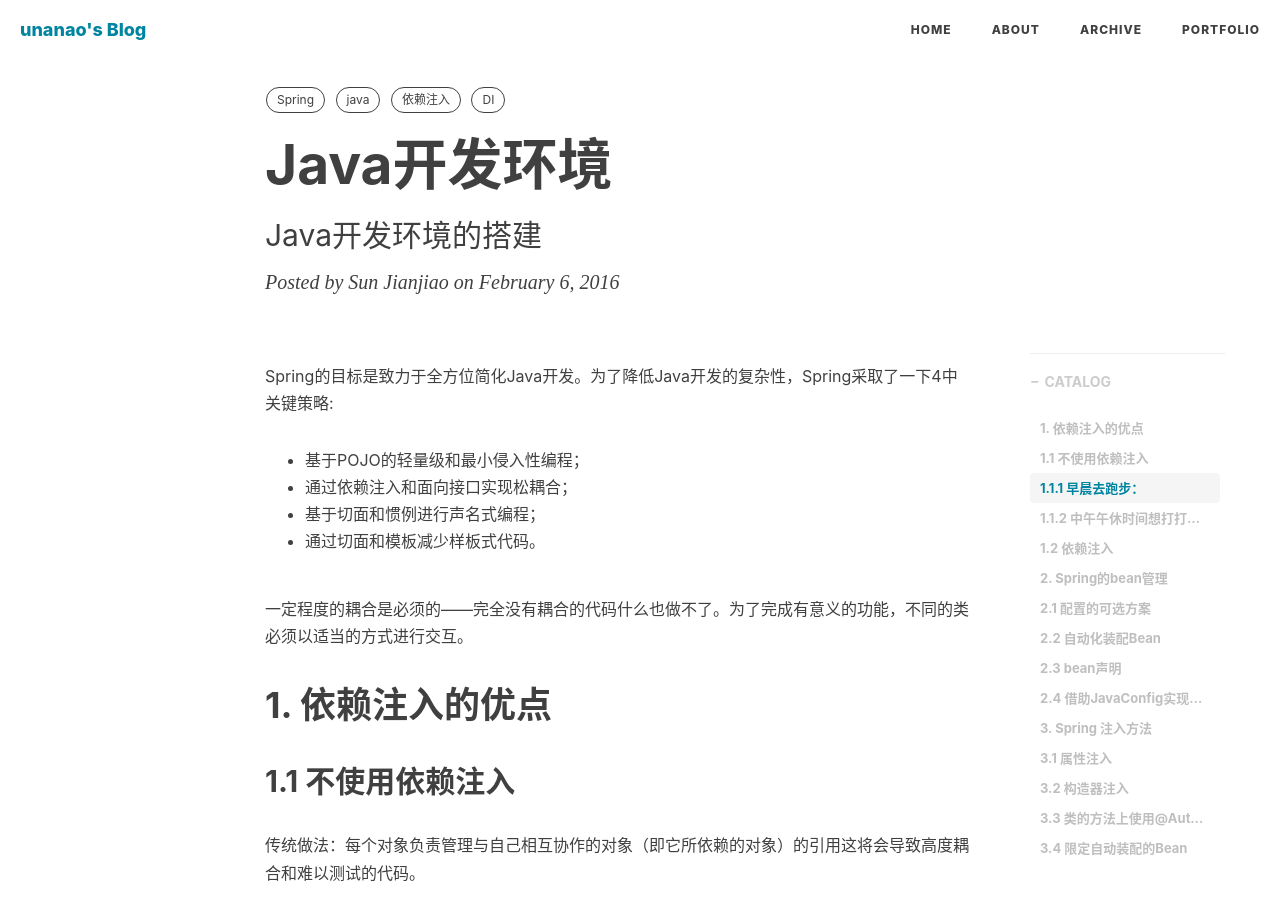
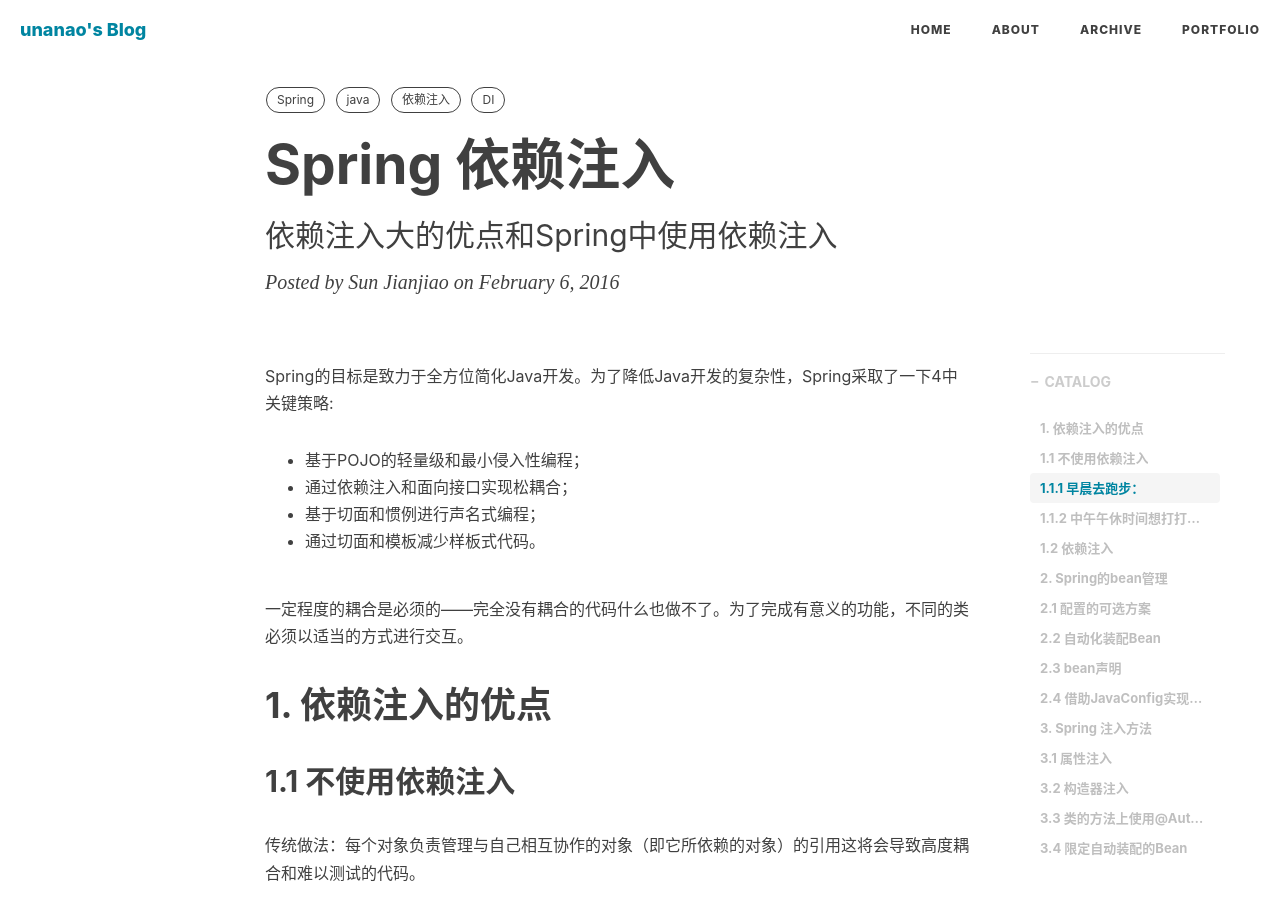
Before and after one commit to xuyumeng/xuyumeng.github.io, a Jekyll site: the page built from _posts/java/2016-02-06-spring-di.md, in a window 1280 px wide and 900 px high. Built offline with Jekyll 4.4.1, drawn with Linux system fonts in a browser that asks for light colours; nearby versions of some CDN libraries; comment, search, counter and statistics services are not loaded.

Commit message:
rename title

```diff
--- a/_posts/java/2016-02-06-spring-di.md
+++ b/_posts/java/2016-02-06-spring-di.md
@@ -1,7 +1,7 @@
 ---
 layout:     post
-title:      "Java开发环境"
-subtitle:   "Java开发环境的搭建"
+title:      "Spring 依赖注入"
+subtitle:   "依赖注入大的优点和Spring中使用依赖注入"
 author:     Sun Jianjiao
 header-style: text
 catalog: true
```
